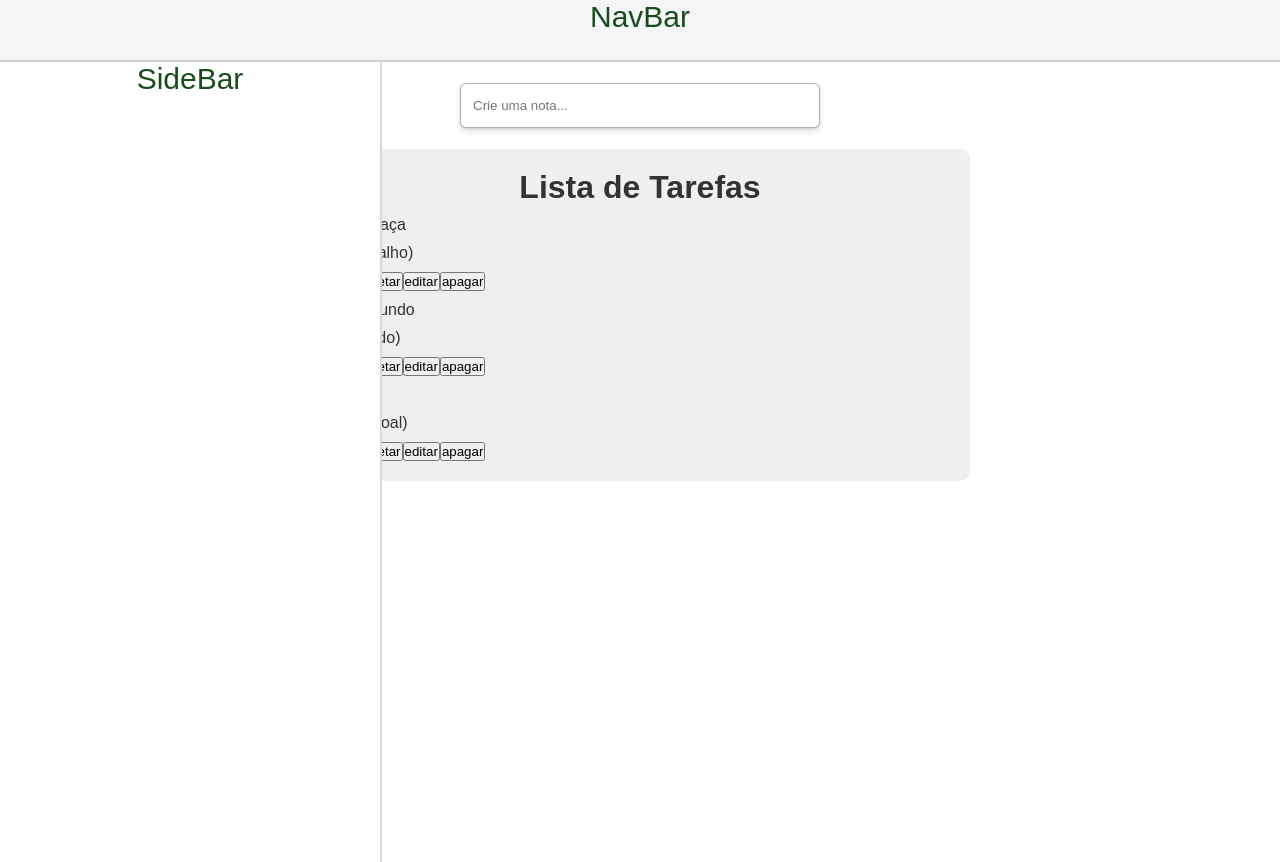
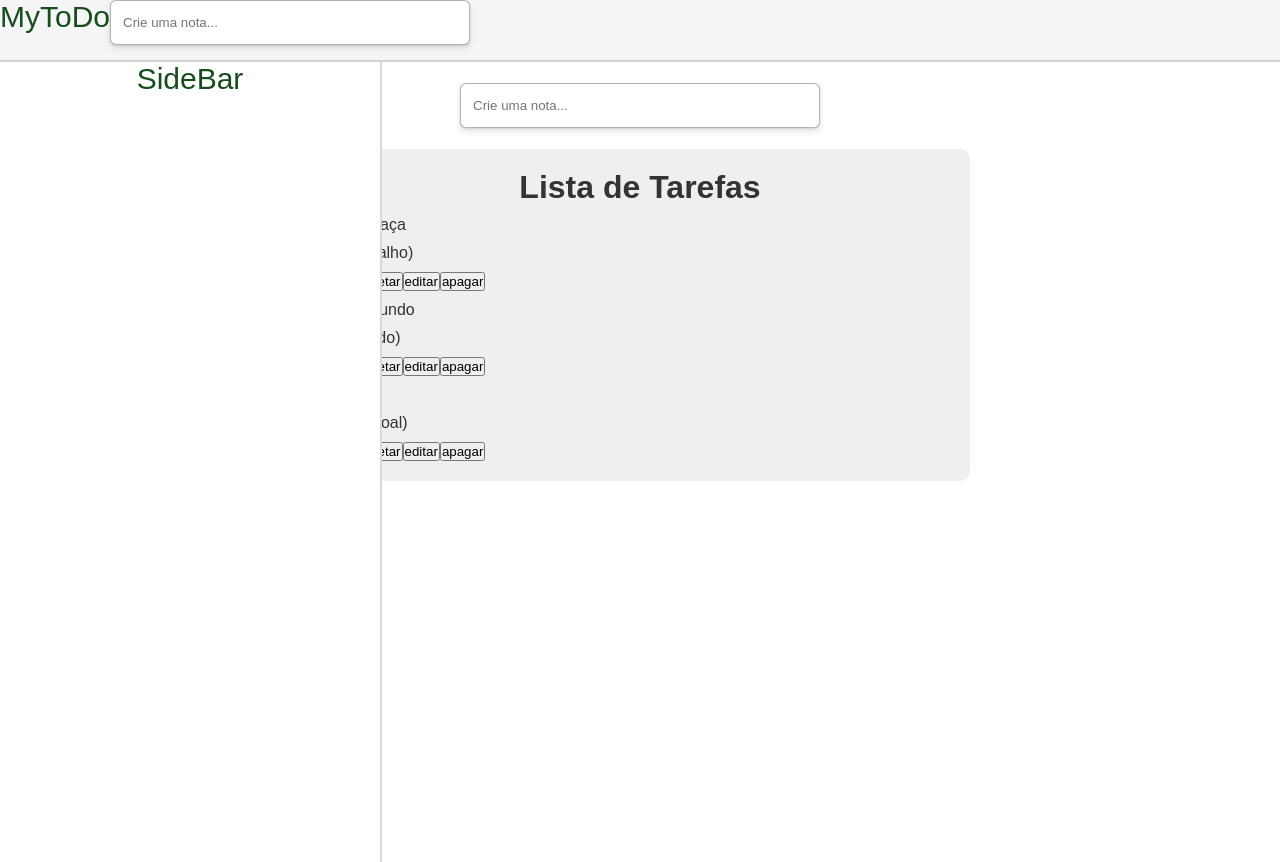
Before and after one commit to SilvaOrdep/mytodo-react-project, a React (Vite) app: page / in a window 1280 px wide. Built offline with nearby package versions, Linux system fonts and the light colour scheme.

Commit message:
update navbar

```diff
--- a/src/assets/components/navbar/NavBar.css
+++ b/src/assets/components/navbar/NavBar.css
@@ -7,4 +7,5 @@
   color: rgb(22, 77, 26);
   font-size: 30px;
   text-align: center;
+  display: flex;
 }
--- a/src/assets/components/navbar/NavBar.jsx
+++ b/src/assets/components/navbar/NavBar.jsx
@@ -3,7 +3,8 @@ import "./NavBar.css";
 const NavBar = () => {
   return (
     <div className="navbar">
-      NavBar
+      <div className="logo-navbar">MyToDo</div>
+      <div className="pesquisa-navbar"><input type="text" placeholder="Crie uma nota..."/></div>
     </div>
   )
 }
```
